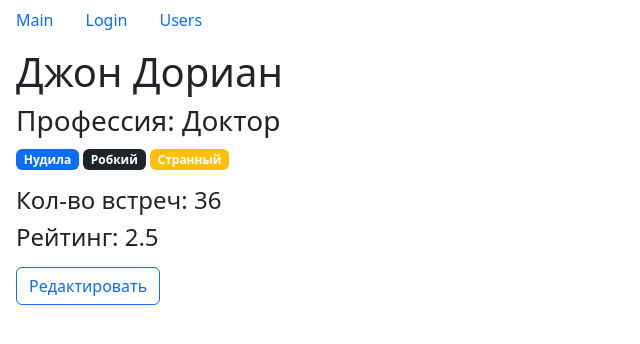
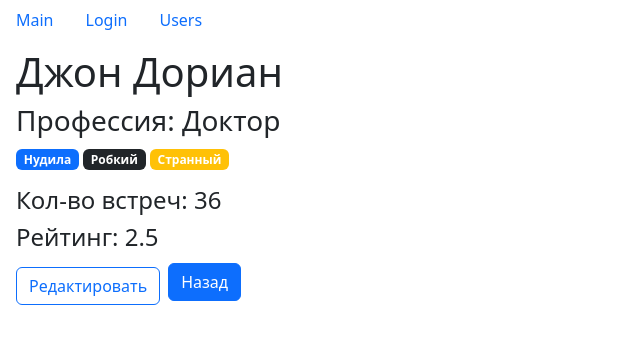
Before and after one commit to Cheder-one/KP-Fast-Company, a React (Vite) app: page /users/67rdca3eeb7f6fgeed471815 in a window 1280 px wide. Shown: the top 344 px of the page, without its empty margins (0-640 px from the left). Built offline with nearby package versions, Linux system fonts and the light colour scheme.

Commit message:
add variable: initialFormatData

```diff
--- a/src/app/components/page/userPage/userPage.jsx
+++ b/src/app/components/page/userPage/userPage.jsx
@@ -35,6 +35,13 @@ const UserPage = ({ userId }) => {
       <Link to={`/users/${userId}/edit`}>
         <button className="btn btn-outline-primary mt-2">Редактировать</button>
       </Link>
+      <button
+        type="submit"
+        className="btn btn-primary ms-2"
+        onClick={() => history.push(`/users/${userId}`)}
+      >
+        Назад
+      </button>
     </div>
   );
 };
--- a/src/app/components/ui/userEditForm.jsx
+++ b/src/app/components/ui/userEditForm.jsx
@@ -68,7 +68,6 @@ const UserEditForm = ({ userId }) => {
       [name]: value
     }));
   };
-  console.log(inputFields);
 
   const getProfessionById = (id) => {
     for (const prof of professions) {
@@ -95,12 +94,12 @@ const UserEditForm = ({ userId }) => {
 
   const handleClickSave = () => {
     const { profession, qualities } = inputFields;
-    const unconvertedData = {
+    const initialFormatData = {
       ...inputFields,
       profession: getProfessionById(profession),
       qualities: getQualities(qualities)
     };
-    API.users.update(userId, unconvertedData);
+    API.users.update(userId, initialFormatData);
     history.push(`/users/${userId}`);
   };
 
```
